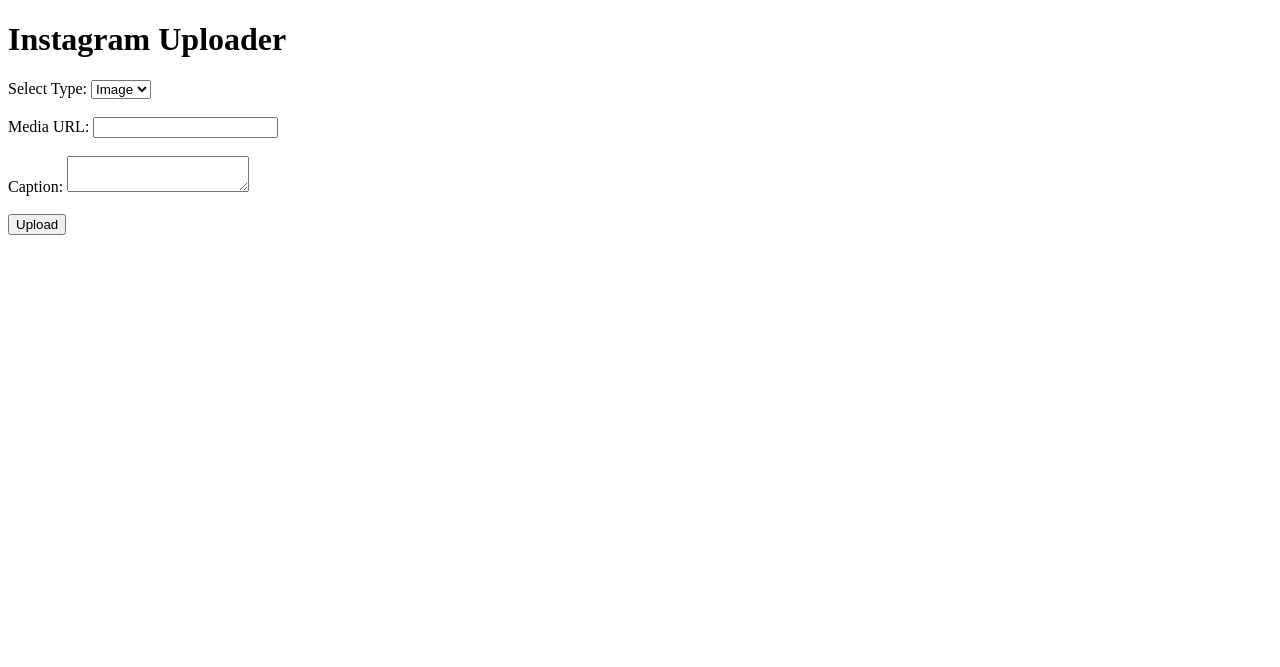
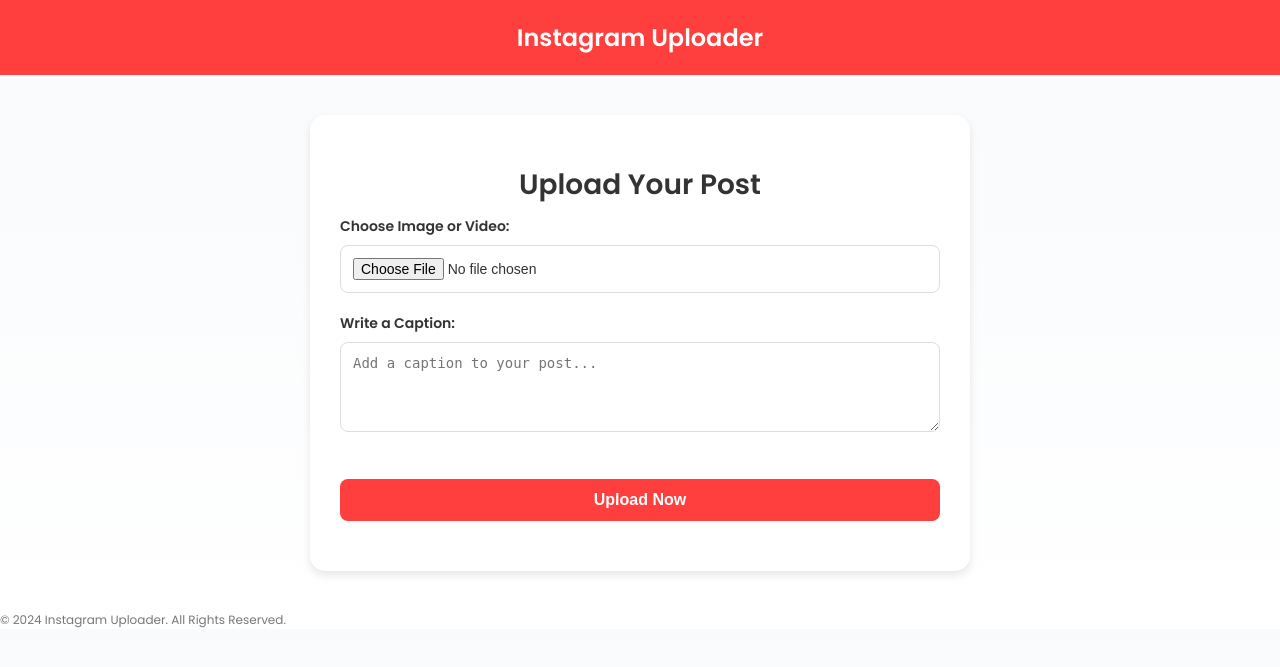
Before and after one commit to wi22215/Software-Engineering-Giesbrecht, a Flask app: page / in a window 1280 px wide. Shown: the top 667 px of the page. Run offline with Flask 3, Linux system fonts and the light colour scheme.

Commit message:
A little bit prettier

```diff
--- a/templates/index.html
+++ b/templates/index.html
@@ -4,41 +4,137 @@
     <meta charset="UTF-8">
     <meta name="viewport" content="width=device-width, initial-scale=1.0">
     <title>Instagram Uploader</title>
+    <link href="https://fonts.googleapis.com/css2?family=Poppins:wght@300;400;600&display=swap" rel="stylesheet">
+    <style>
+        body {
+            font-family: 'Poppins', sans-serif;
+            margin: 0;
+            padding: 0;
+            background: linear-gradient(to bottom, #f8fafc, #ffffff);
+            color: #333;
+        }
+
+        header {
+            background-color: #ff3e3e;
+            color: white;
+            padding: 20px;
+            text-align: center;
+            font-size: 24px;
+            font-weight: bold;
+        }
+
+        main {
+            margin: 40px auto;
+            max-width: 600px;
+            background: #ffffff;
+            padding: 30px;
+            border-radius: 15px;
+            box-shadow: 0 4px 8px rgba(0, 0, 0, 0.1);
+            text-align: center;
+        }
+
+        h1 {
+            font-size: 28px;
+            margin-bottom: 10px;
+            color: #333;
+        }
+
+        label {
+            font-size: 14px;
+            font-weight: bold;
+            display: block;
+            margin-bottom: 8px;
+            text-align: left;
+        }
+
+        input, textarea, button {
+            width: 100%;
+            padding: 12px;
+            margin-bottom: 20px;
+            border: 1px solid #ddd;
+            border-radius: 8px;
+            box-sizing: border-box;
+            font-size: 14px;
+        }
+
+        button {
+            background-color: #ff3e3e;
+            color: white;
+            font-weight: bold;
+            font-size: 16px;
+            border: none;
+            cursor: pointer;
+            transition: background-color 0.3s;
+        }
+
+        button:hover {
+            background-color: #e02e2e;
+        }
+
+        .preview {
+            margin-top: 20px;
+            text-align: center;
+        }
+
+        .preview img, .preview video {
+            max-width: 100%;
+            max-height: 200px;
+            border-radius: 10px;
+            border: 1px solid #ddd;
+            margin-top: 10px;
+        }
+
+        footer {
+            margin-top: 20px;
+            font-size: 12px;
+            color: #777;
+        }
+    </style>
 </head>
 <body>
-    <h1>Instagram Uploader</h1>
-    <form id="uploadForm">
-        <label for="type">Select Type:</label>
-        <select id="type" name="type">
-            <option value="image">Image</option>
-            <option value="video">Video</option>
-        </select>
-        <br><br>
-        <label for="url">Media URL:</label>
-        <input type="text" id="url" name="url" required>
-        <br><br>
-        <label for="caption">Caption:</label>
-        <textarea id="caption" name="caption" required></textarea>
-        <br><br>
-        <button type="submit">Upload</button>
-    </form>
+    <header>
+        Instagram Uploader
+    </header>
+    <main>
+        <h1>Upload Your Post</h1>
+        <form id="uploadForm" action="/upload" method="post" enctype="multipart/form-data">
+            <label for="file">Choose Image or Video:</label>
+            <input type="file" id="file" name="file" accept="image/*,video/*" required>
 
+            <label for="caption">Write a Caption:</label>
+            <textarea id="caption" name="caption" rows="4" placeholder="Add a caption to your post..."></textarea>
+
+            <div class="preview" id="preview"></div>
+
+            <button type="submit">Upload Now</button>
+        </form>
+    </main>
+    <footer>
+        &copy; 2024 Instagram Uploader. All Rights Reserved.
+    </footer>
     <script>
-        document.getElementById('uploadForm').addEventListener('submit', async (e) => {
-            e.preventDefault();
-            const type = document.getElementById('type').value;
-            const url = document.getElementById('url').value;
-            const caption = document.getElementById('caption').value;
+        // JavaScript to preview the selected file
+        const fileInput = document.getElementById('file');
+        const preview = document.getElementById('preview');
 
-            const endpoint = type === 'image' ? '/upload/image' : '/upload/video';
-            const response = await fetch(endpoint, {
-                method: 'POST',
-                headers: { 'Content-Type': 'application/json' },
-                body: JSON.stringify({ [`${type}_url`]: url, caption })
-            });
+        fileInput.addEventListener('change', () => {
+            const file = fileInput.files[0];
+            preview.innerHTML = ''; // Clear previous preview
 
-            const result = await response.json();
-            alert(result.message || result.error);
+            if (file) {
+                const fileURL = URL.createObjectURL(file);
+
+                if (file.type.startsWith('image/')) {
+                    const img = document.createElement('img');
+                    img.src = fileURL;
+                    preview.appendChild(img);
+                } else if (file.type.startsWith('video/')) {
+                    const video = document.createElement('video');
+                    video.src = fileURL;
+                    video.controls = true;
+                    preview.appendChild(video);
+                }
+            }
         });
     </script>
 </body>
```
Also changed, not shown: uploads/Bild 21.11.24 um 09.34.jpeg (added).
